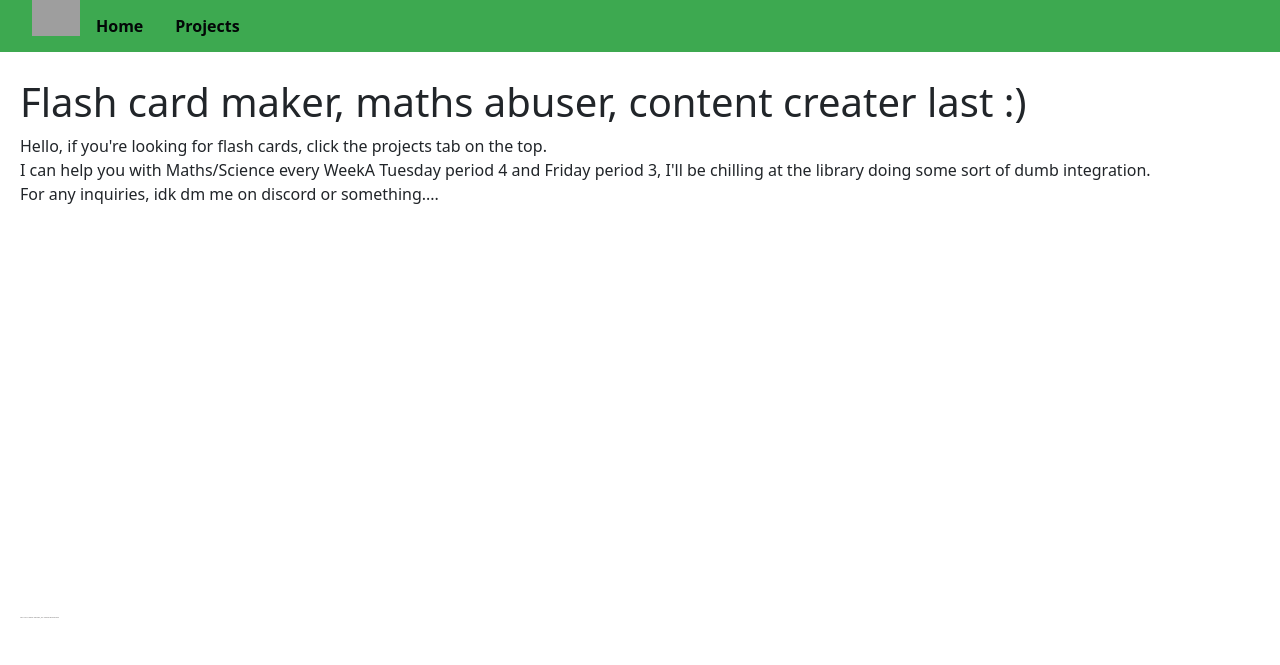
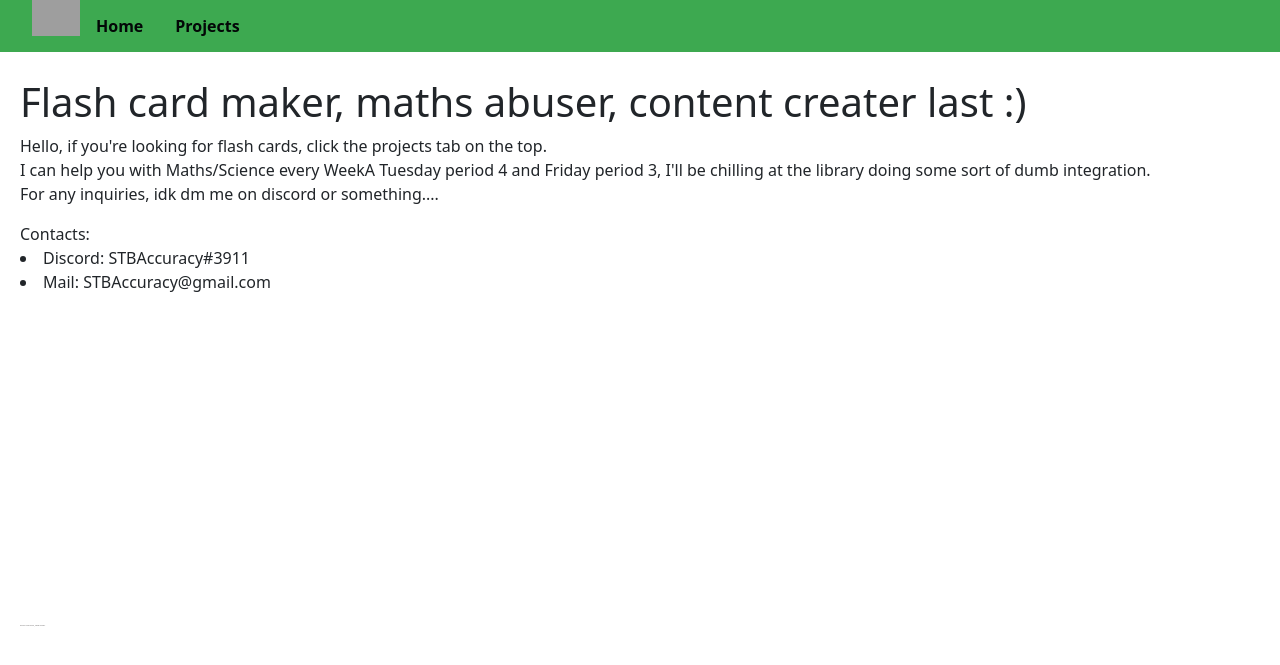
Before and after one commit to STBAccuracy/stbaccuracy.github.io, a PHP site: page / in a window 1280 px wide. Shown: the top 665 px of the page. Run offline with PHP 8.4, Linux system fonts and the light colour scheme; grey boxes are pictures that could not be loaded.

Commit message:
Few changes for clarity and contacts

```diff
--- a/index.html
+++ b/index.html
@@ -31,9 +31,12 @@
           For any inquiries, idk dm me on discord or something....
       </p>
 
+        Contacts: <br>
+        <li>Discord: STBAccuracy#3911 <br> </li>
+        <li>Mail: STBAccuracy@gmail.com </li>
 
       <p class = "flashabuser">
-        I'm not a flash abuser, its smite ignite top!
+        Don't use flash, take smite.
       </p>
     </div>
   </body>
--- a/template.css
+++ b/template.css
@@ -38,7 +38,7 @@
   }
 
   .flashabuser {
-    margin-top: 410px;
+    margin-top: 330px;
     color:rgb(104, 101, 101);
     font-size: 2px;
     padding: 0px 0px;
```
